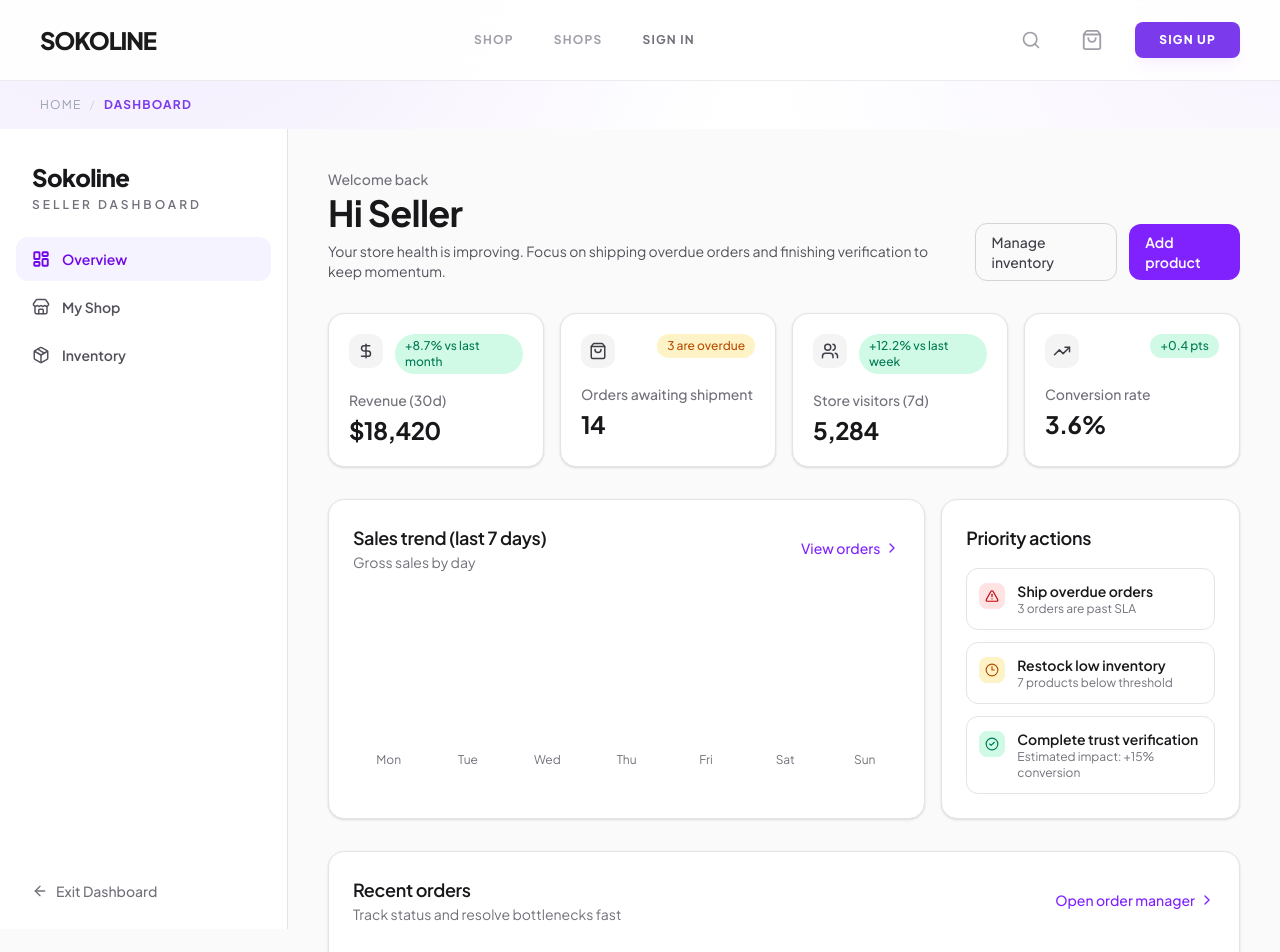
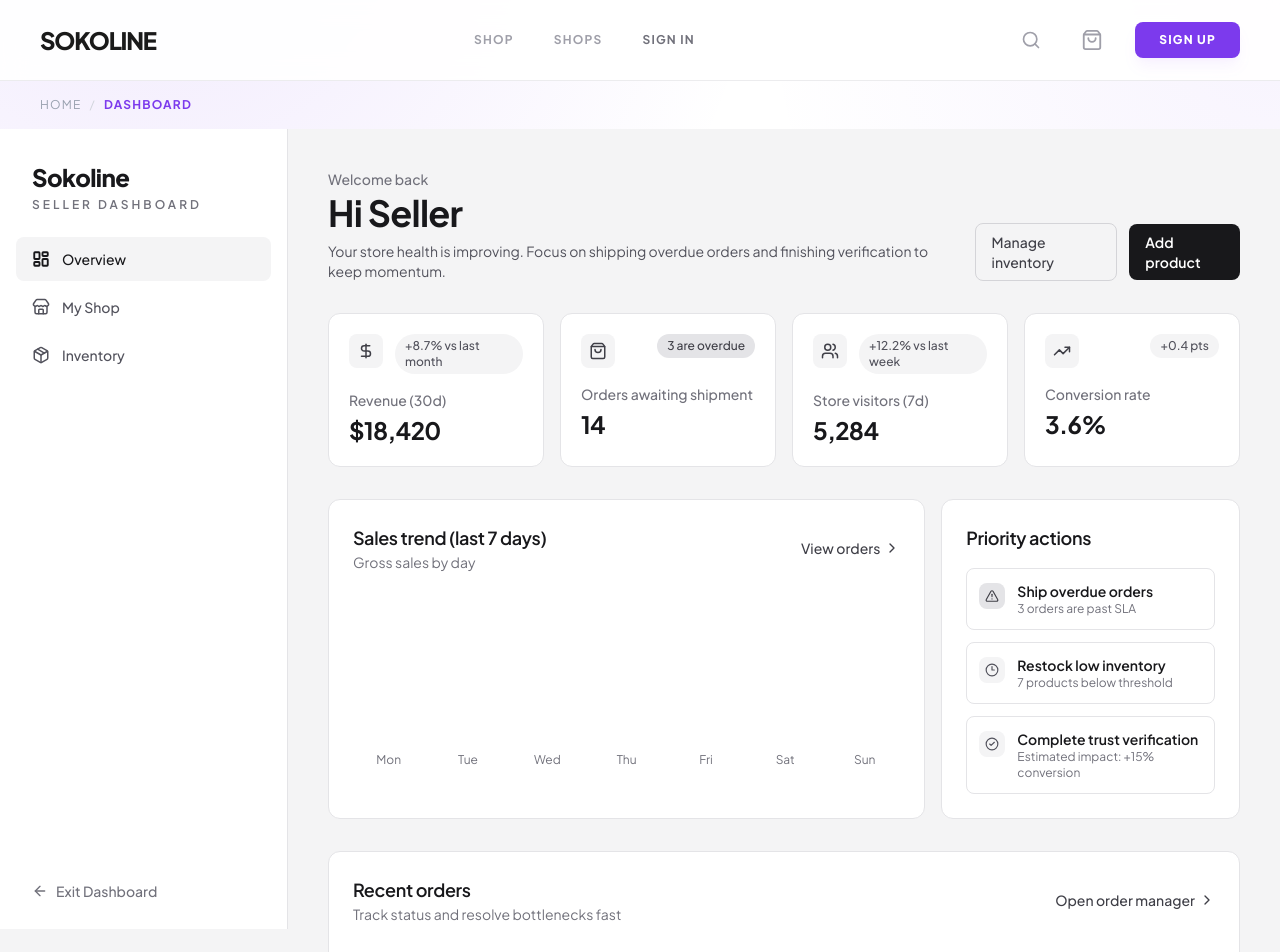
Before and after one commit to Sokolinus/sokoline-web, a Next.js app: page /dashboard in a window 1280 px wide. Shown: the top 952 px of the page. Built offline with nearby package versions, Linux system fonts and the light colour scheme; no server answers.

Commit message:
Apply minimal dashboard pass and add PR screenshots
Agent-Logs-Url: https://github.com/Sokolinus/sokoline-web/sessions/b7bcccc4-cab1-44bb-91f8-a95b13138228

Co-authored-by: toonshi <151597210+toonshi@users.noreply.github.com>

```diff
--- a/app/dashboard/layout.tsx
+++ b/app/dashboard/layout.tsx
@@ -15,9 +15,9 @@ export default function DashboardLayout({ children }: { children: React.ReactNod
   ];
 
   return (
-    <div className="flex min-h-screen bg-zinc-50 text-zinc-900 dark:bg-zinc-950 dark:text-zinc-50">
+    <div className="flex min-h-screen bg-zinc-100 text-zinc-900 dark:bg-zinc-950 dark:text-zinc-50">
       {/* Sidebar */}
-      <aside className="hidden h-screen w-72 shrink-0 flex-col border-r border-zinc-200 bg-white/90 backdrop-blur lg:sticky lg:top-0 lg:flex dark:border-zinc-800 dark:bg-zinc-950/90">
+      <aside className="hidden h-screen w-72 shrink-0 flex-col border-r border-zinc-200 bg-white lg:sticky lg:top-0 lg:flex dark:border-zinc-800 dark:bg-zinc-950">
         <div className="px-8 pb-6 pt-8">
           <Link href="/" className="text-2xl font-black tracking-tight">
             Sokoline
@@ -34,9 +34,9 @@ export default function DashboardLayout({ children }: { children: React.ReactNod
               <Link
                 key={item.href}
                 href={item.href}
-                className={`flex items-center gap-3 rounded-xl px-4 py-3 text-sm font-semibold transition ${
+                className={`flex items-center gap-3 rounded-lg px-4 py-3 text-sm font-medium transition ${
                   isActive
-                    ? "bg-violet-50 text-violet-700 dark:bg-violet-950/60 dark:text-violet-200"
+                    ? "bg-zinc-100 text-zinc-900 dark:bg-zinc-800 dark:text-zinc-100"
                     : "text-zinc-600 hover:bg-zinc-100 hover:text-zinc-900 dark:text-zinc-300 dark:hover:bg-zinc-900 dark:hover:text-zinc-50"
                 }`}
               >
@@ -61,12 +61,12 @@ export default function DashboardLayout({ children }: { children: React.ReactNod
       {/* Main Content */}
       <div className="flex-1 flex flex-col">
         {/* Mobile Header */}
-        <header className="flex h-16 items-center justify-between border-b border-zinc-200 bg-white/90 px-5 backdrop-blur lg:hidden dark:border-zinc-800 dark:bg-zinc-950/90">
+        <header className="flex h-16 items-center justify-between border-b border-zinc-200 bg-white px-5 lg:hidden dark:border-zinc-800 dark:bg-zinc-950">
            <span className="text-base font-bold tracking-tight">Sokoline</span>
            <Link
              href="/dashboard/products"
              aria-label="Add product"
-             className="rounded-lg bg-violet-600 p-2 text-white focus-visible:outline-none focus-visible:ring-2 focus-visible:ring-violet-600 focus-visible:ring-offset-2"
+             className="rounded-lg bg-zinc-900 p-2 text-white focus-visible:outline-none focus-visible:ring-2 focus-visible:ring-violet-600 focus-visible:ring-offset-2 dark:bg-zinc-100 dark:text-zinc-900"
            >
              <PlusCircle size={18} />
            </Link>
--- a/app/dashboard/page.tsx
+++ b/app/dashboard/page.tsx
@@ -59,13 +59,13 @@ export default function DashboardOverview() {
         <div className="flex items-center gap-3">
           <Link
             href="/dashboard/products"
-            className="inline-flex items-center rounded-xl border border-zinc-300 px-4 py-2 text-sm font-medium text-zinc-700 transition hover:bg-zinc-100 dark:border-zinc-700 dark:text-zinc-200 dark:hover:bg-zinc-900"
+            className="inline-flex items-center rounded-lg border border-zinc-300 px-4 py-2 text-sm font-medium text-zinc-700 transition hover:bg-zinc-100 dark:border-zinc-700 dark:text-zinc-200 dark:hover:bg-zinc-900"
           >
             Manage inventory
           </Link>
           <Link
             href="/dashboard/products"
-            className="inline-flex items-center rounded-xl bg-violet-600 px-4 py-2 text-sm font-semibold text-white transition hover:bg-violet-700 focus-visible:outline-none focus-visible:ring-2 focus-visible:ring-violet-600 focus-visible:ring-offset-2"
+            className="inline-flex items-center rounded-lg bg-zinc-900 px-4 py-2 text-sm font-semibold text-white transition hover:bg-zinc-800 focus-visible:outline-none focus-visible:ring-2 focus-visible:ring-violet-600 focus-visible:ring-offset-2 dark:bg-zinc-100 dark:text-zinc-900 dark:hover:bg-zinc-200"
           >
             Add product
           </Link>
@@ -76,17 +76,17 @@ export default function DashboardOverview() {
         {stats.map((stat) => (
           <article
             key={stat.name}
-            className="rounded-2xl border border-zinc-200 bg-white p-5 shadow-sm dark:border-zinc-800 dark:bg-zinc-900"
+            className="rounded-xl border border-zinc-200 bg-white p-5 dark:border-zinc-800 dark:bg-zinc-900"
           >
             <div className="flex items-start justify-between gap-3">
-              <div className="rounded-xl bg-zinc-100 p-2 text-zinc-700 dark:bg-zinc-800 dark:text-zinc-200">
+              <div className="rounded-lg bg-zinc-100 p-2 text-zinc-700 dark:bg-zinc-800 dark:text-zinc-200">
                 <stat.icon size={18} />
               </div>
               <span
                 className={`rounded-full px-2.5 py-1 text-xs font-medium ${
                   stat.status === "warning"
-                    ? "bg-amber-100 text-amber-700 dark:bg-amber-900/40 dark:text-amber-300"
-                    : "bg-emerald-100 text-emerald-700 dark:bg-emerald-900/40 dark:text-emerald-300"
+                    ? "bg-zinc-200 text-zinc-700 dark:bg-zinc-700 dark:text-zinc-200"
+                    : "bg-zinc-100 text-zinc-600 dark:bg-zinc-800 dark:text-zinc-300"
                 }`}
               >
                 {stat.change}
@@ -99,13 +99,13 @@ export default function DashboardOverview() {
       </div>
 
       <div className="grid grid-cols-1 gap-4 xl:grid-cols-[2fr_1fr]">
-        <section className="rounded-2xl border border-zinc-200 bg-white p-6 shadow-sm dark:border-zinc-800 dark:bg-zinc-900">
+        <section className="rounded-xl border border-zinc-200 bg-white p-6 dark:border-zinc-800 dark:bg-zinc-900">
           <div className="flex items-center justify-between">
             <div>
               <h2 className="text-lg font-semibold">Sales trend (last 7 days)</h2>
               <p className="text-sm text-zinc-500 dark:text-zinc-400">Gross sales by day</p>
             </div>
-            <Link href="/dashboard/orders" className="inline-flex items-center gap-1 text-sm font-medium text-violet-600 hover:text-violet-700">
+            <Link href="/dashboard/orders" className="inline-flex items-center gap-1 text-sm font-medium text-zinc-700 hover:text-zinc-900 dark:text-zinc-300 dark:hover:text-zinc-100">
               View orders <ChevronRight size={16} />
             </Link>
           </div>
@@ -115,7 +115,7 @@ export default function DashboardOverview() {
                 <div
                   aria-label={`${day.label}: ${day.amount} in gross sales, shown at ${day.value}% of weekly max`}
                   style={{ height: `${day.value}%` }}
-                  className="w-full rounded-md bg-violet-500/85 transition hover:bg-violet-500"
+                  className="w-full rounded-sm bg-zinc-700/85 transition hover:bg-zinc-700 dark:bg-zinc-300/85 dark:hover:bg-zinc-300"
                 />
                 <p className="text-center text-xs text-zinc-500 dark:text-zinc-400">{day.label}</p>
               </div>
@@ -123,19 +123,19 @@ export default function DashboardOverview() {
           </div>
         </section>
 
-        <section className="rounded-2xl border border-zinc-200 bg-white p-6 shadow-sm dark:border-zinc-800 dark:bg-zinc-900">
+        <section className="rounded-xl border border-zinc-200 bg-white p-6 dark:border-zinc-800 dark:bg-zinc-900">
           <h2 className="text-lg font-semibold">Priority actions</h2>
           <ul className="mt-4 space-y-3">
             {priorities.map((task) => (
-              <li key={task.label} className="rounded-xl border border-zinc-200 p-3 dark:border-zinc-800">
+              <li key={task.label} className="rounded-lg border border-zinc-200 p-3 dark:border-zinc-800">
                 <div className="flex items-start gap-3">
                   <div
                     className={`mt-0.5 rounded-lg p-1.5 ${
                       task.level === "high"
-                        ? "bg-red-100 text-red-700 dark:bg-red-900/40 dark:text-red-300"
+                        ? "bg-zinc-200 text-zinc-700 dark:bg-zinc-700 dark:text-zinc-200"
                         : task.level === "medium"
-                          ? "bg-amber-100 text-amber-700 dark:bg-amber-900/40 dark:text-amber-300"
-                          : "bg-emerald-100 text-emerald-700 dark:bg-emerald-900/40 dark:text-emerald-300"
+                          ? "bg-zinc-100 text-zinc-600 dark:bg-zinc-800 dark:text-zinc-300"
+                          : "bg-zinc-100 text-zinc-600 dark:bg-zinc-800 dark:text-zinc-300"
                     }`}
                   >
                     <task.icon size={14} />
@@ -151,13 +151,13 @@ export default function DashboardOverview() {
         </section>
       </div>
 
-      <section className="rounded-2xl border border-zinc-200 bg-white p-6 shadow-sm dark:border-zinc-800 dark:bg-zinc-900">
+      <section className="rounded-xl border border-zinc-200 bg-white p-6 dark:border-zinc-800 dark:bg-zinc-900">
         <div className="flex items-center justify-between gap-4">
           <div>
             <h2 className="text-lg font-semibold">Recent orders</h2>
             <p className="text-sm text-zinc-500 dark:text-zinc-400">Track status and resolve bottlenecks fast</p>
           </div>
-          <Link href="/dashboard/orders" className="inline-flex items-center gap-1 text-sm font-medium text-violet-600 hover:text-violet-700">
+          <Link href="/dashboard/orders" className="inline-flex items-center gap-1 text-sm font-medium text-zinc-700 hover:text-zinc-900 dark:text-zinc-300 dark:hover:text-zinc-100">
             Open order manager <ChevronRight size={16} />
           </Link>
         </div>
```
Also changed, not shown: 2 other files (tests, documents, lock files or other folders).
